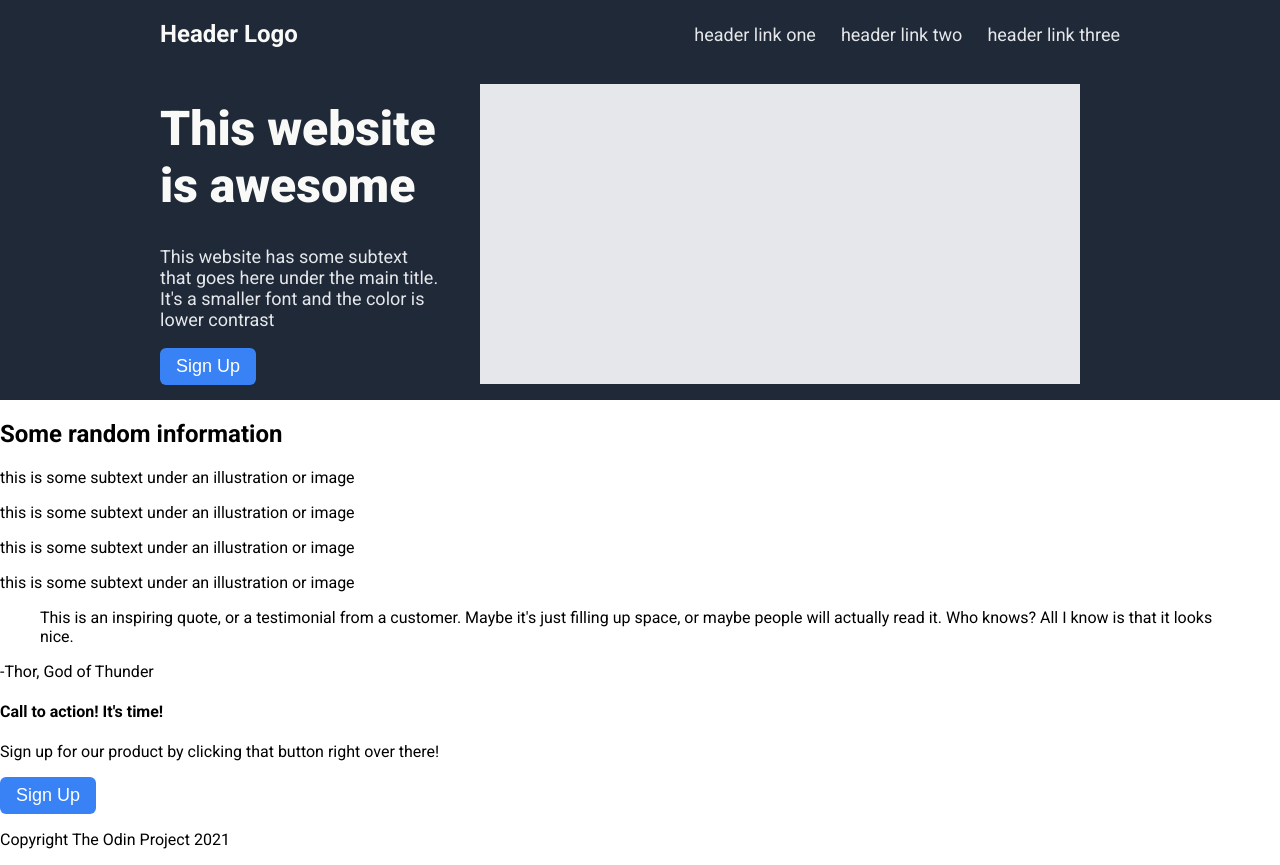
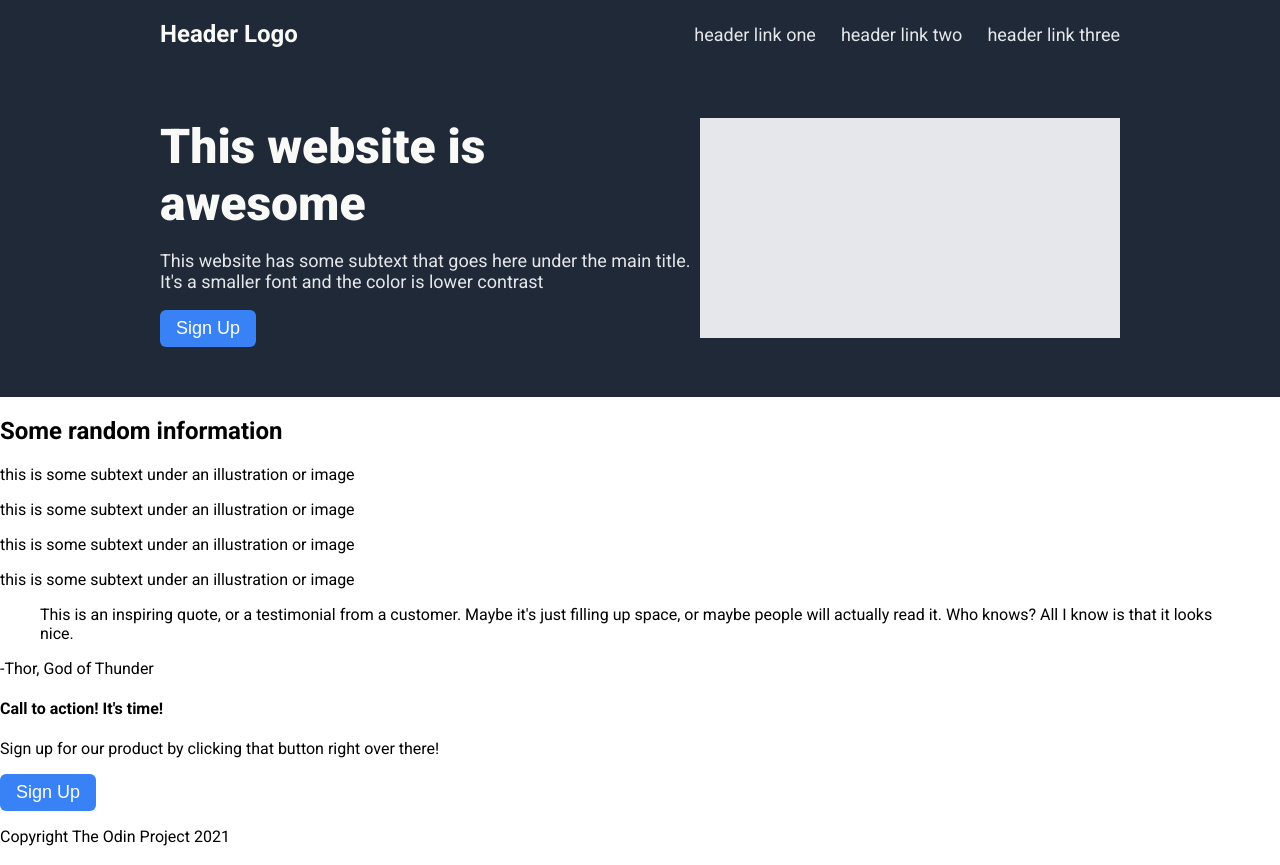
Before and after one commit to cfrodriguezb17/odin-project-landing, a plain HTML site: page index.html in a window 1280 px wide. Drawn offline with Linux system fonts and the light colour scheme.

Commit message:
edit hero padding

```diff
--- a/style.css
+++ b/style.css
@@ -47,8 +47,10 @@ button {
 }
 .hero {
   display: flex;
+  padding: 50px 0;
 }
 .hero h1 {
+  margin: 0;
   font-size: 48px;
   font-weight: 900;
   color: var(--main-logo-text);
@@ -58,7 +60,8 @@ button {
   color: #e5e7eb;
 }
 .container-img {
-  width: 600px;
-  height: 300px;
+  width: 420px;
+  height: 220px;
   background-color: #e5e7eb;
+  margin: 0;
 }
```
